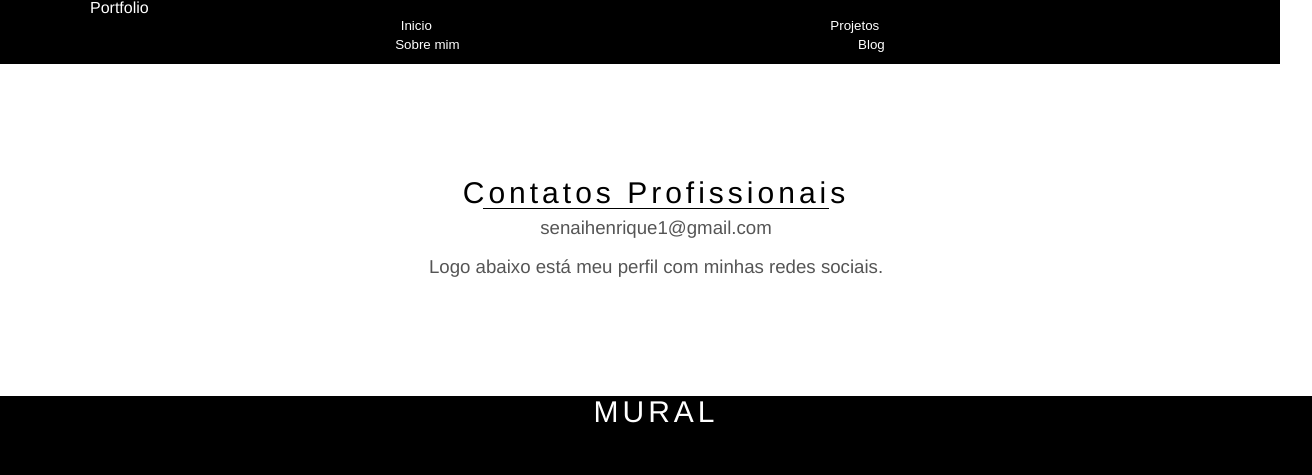
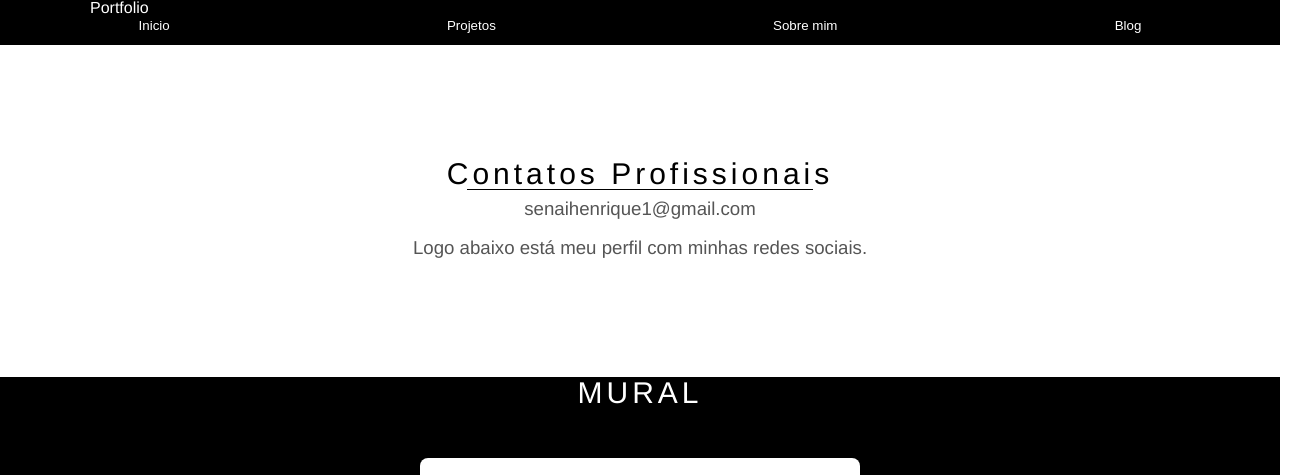
Before and after one commit to HenriqueVe/HenriqueVe.github.io, a plain HTML site: page Source/pages/contato.html in a window 1280 px wide. Shown: the top 475 px of the page, 1312 px wide, since content can reach past the window. Drawn offline with Linux system fonts and the light colour scheme; files that its build step writes are made by us from their sources.

Commit message:
snapshot 1.3.6

```diff
--- a/Source/pages/contato.html
+++ b/Source/pages/contato.html
@@ -12,7 +12,7 @@
     <div class="header">
         <h1 class="margemgeral" style="color: white;">Portfolio</h1>
         <div class="botton-group center">
-            <a href="/index.html"><button class="botao">Inicio</button></a>
+            <a href="/HenriqueVe.github.io/index.html"><button class="botao">Inicio</button></a>
             <a href="../pages/projetos.html"><button class="botao">Projetos</button></a>
             <a href="../pages/sobremim.html"><button class="botao">Sobre mim</button></a>
             <a href="../pages/blog.html"><button class="botao">Blog</button></a>
--- a/Source/pages/style-pages.css
+++ b/Source/pages/style-pages.css
@@ -132,6 +132,8 @@ footer {
 
 .container {
     padding: 0.01em 16px;
+    padding-left: 0px;
+    padding-right: 0px;
     justify-content: center;
     align-items: center;
 }
--- a/Source/style.css
+++ b/Source/style.css
@@ -6,10 +6,9 @@ body {
   font-family:'Franklin Gothic Medium';
   padding: 0px;
   margin: 0px;
-  width: auto;
+  width: 100%;
   border-right-width: 0px;
   border-left-width: 0px;
-
 }
 
 .titlecolor {
@@ -64,18 +63,15 @@ text-decoration: none;
 
 .botton-group{
   align-items: center;
-  display: block;
+  display: flex;
+  flex-direction: row;
+  justify-content: space-around;
 }
 
 .center{
   padding-bottom: 10px;
   margin: auto;
   width: 100%;
-}
-
-.botton-group .botao{
-margin-left: 190px;
-margin-right: 190px;
 }
 
 .botao{
@@ -145,8 +141,8 @@ margin-bottom:0px;
     padding-left: 0px;
     padding-right: 0px;
     width: 100%;
-    display: flex;
     flex-wrap: wrap;
+    box-sizing: inherit;
   }
 
   .borde4{
@@ -371,8 +367,8 @@ footer {
   /* position:relative; */
   width: fit-content;
   min-height: 50px;
-  max-width: 100%;
-  max-height: 200px;
+  max-width: 70%;
+  max-height: 170px;
   border-radius: 10px;
   padding: 10px;
 }
```
Also changed, not shown: Source/pages/blog.html (+3 -3 lines), Source/pages/projetos.html (+1 -1 lines), Source/pages/sobremim.html (+1 -1 lines), index.html (+3 -4 lines).
